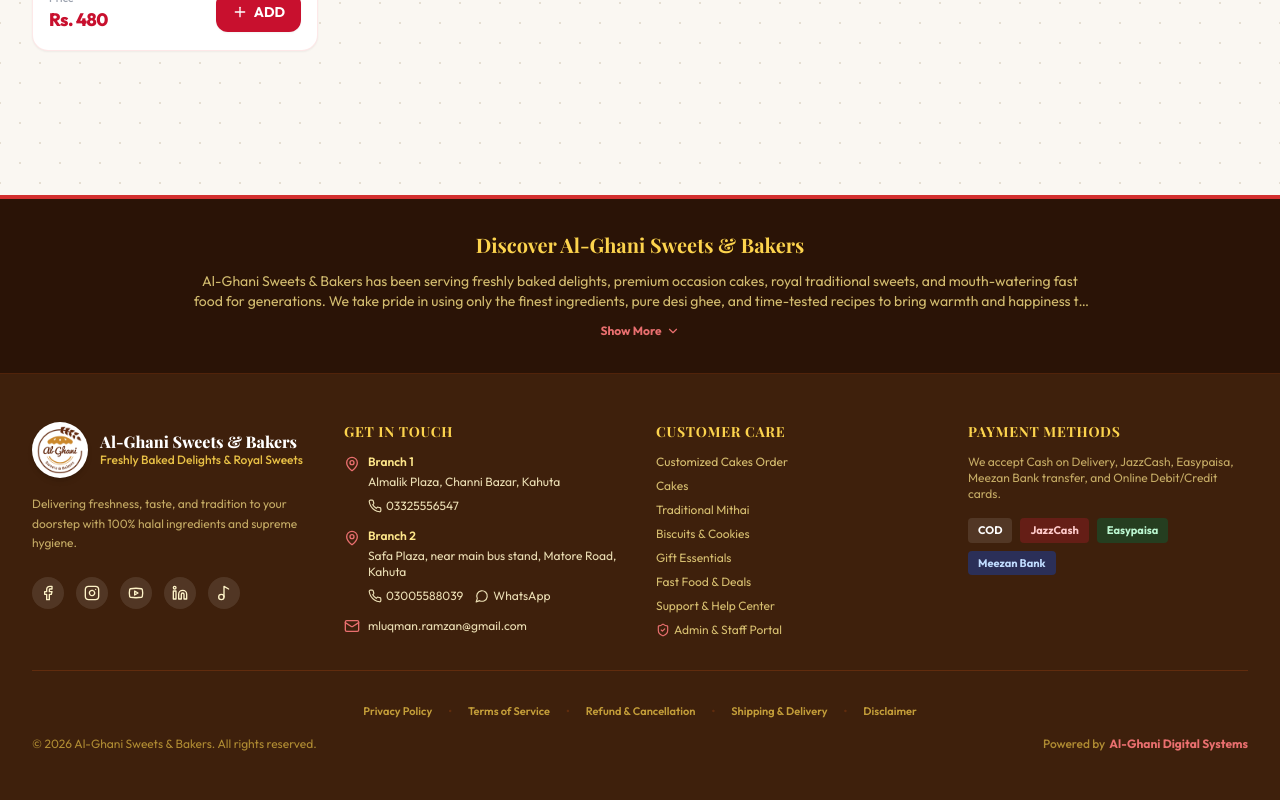
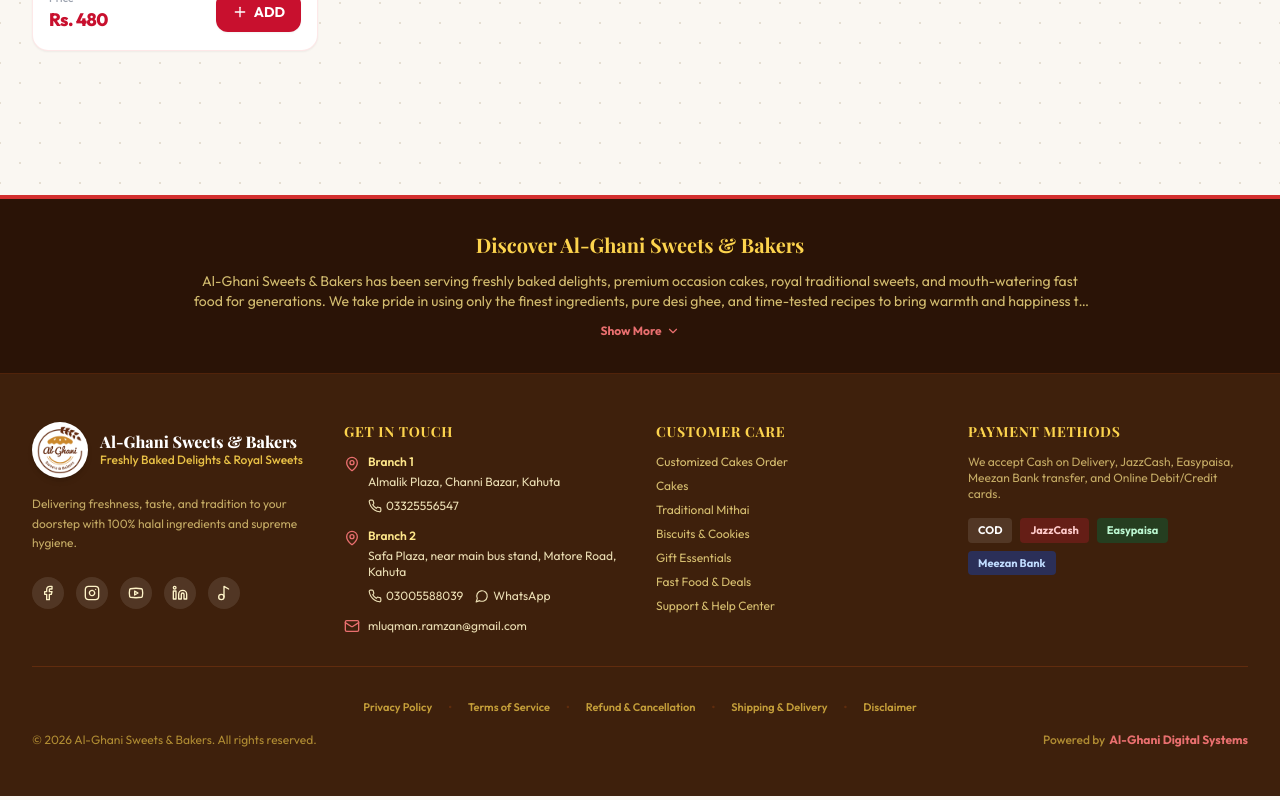
Before and after one commit to saadullah990123/Alghani-Sweets-Bakers, a Next.js app: page / in a window 1280 px wide. Shown: the part 2177-2977 px from the top of the page. Built offline with nearby package versions, Linux system fonts and the light colour scheme; no server answers; a web font is replaced by a local one.

Commit message:
Remove admin portal footer link and protect admin routes

```diff
--- a/src/components/layout/Footer.tsx
+++ b/src/components/layout/Footer.tsx
@@ -15,7 +15,6 @@
   Music2,
   ChevronDown,
   ChevronUp,
-  ShieldCheck,
   Heart,
 } from 'lucide-react';
 
@@ -223,12 +222,6 @@
                   Support &amp; Help Center
                 </Link>
               </li>
-              <li>
-                <Link href="/admin" className="hover:text-brand-400 transition flex items-center gap-1">
-                  <ShieldCheck className="w-3.5 h-3.5 text-brand-400" />
-                  <span>Admin & Staff Portal</span>
-                </Link>
-              </li>
             </ul>
           </div>
 
--- a/src/middleware.ts
+++ b/src/middleware.ts
@@ -61,7 +61,8 @@
 export async function middleware(req: NextRequest) {
   const { pathname } = req.nextUrl;
 
-  const isAdminPage = pathname.startsWith('/admin') && !PUBLIC_ADMIN_PAGES.includes(pathname);
+  const isAdminPage =
+    (pathname === '/admin' || pathname.startsWith('/admin/')) && !PUBLIC_ADMIN_PAGES.includes(pathname);
   const isAdminApi = pathname.startsWith('/api/admin') && !PUBLIC_ADMIN_API.includes(pathname);
 
   if (!isAdminPage && !isAdminApi) {
```
